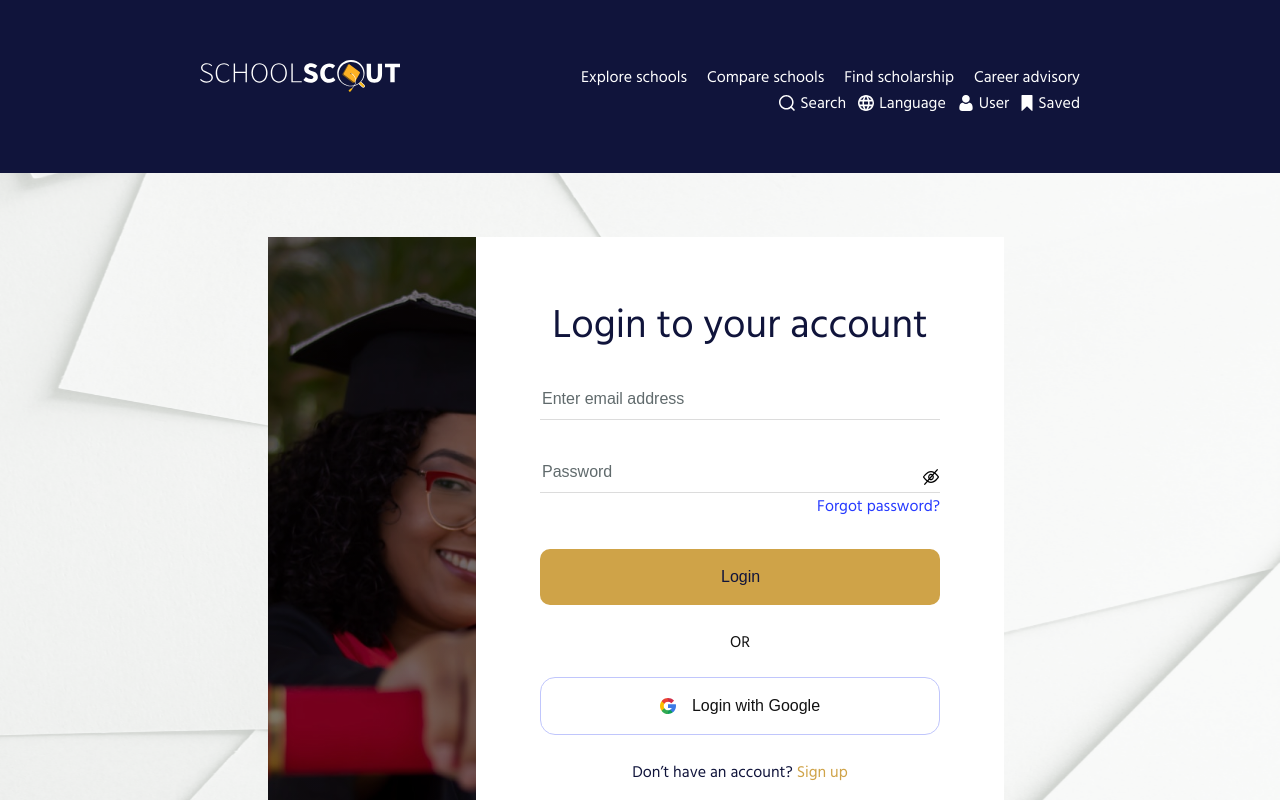
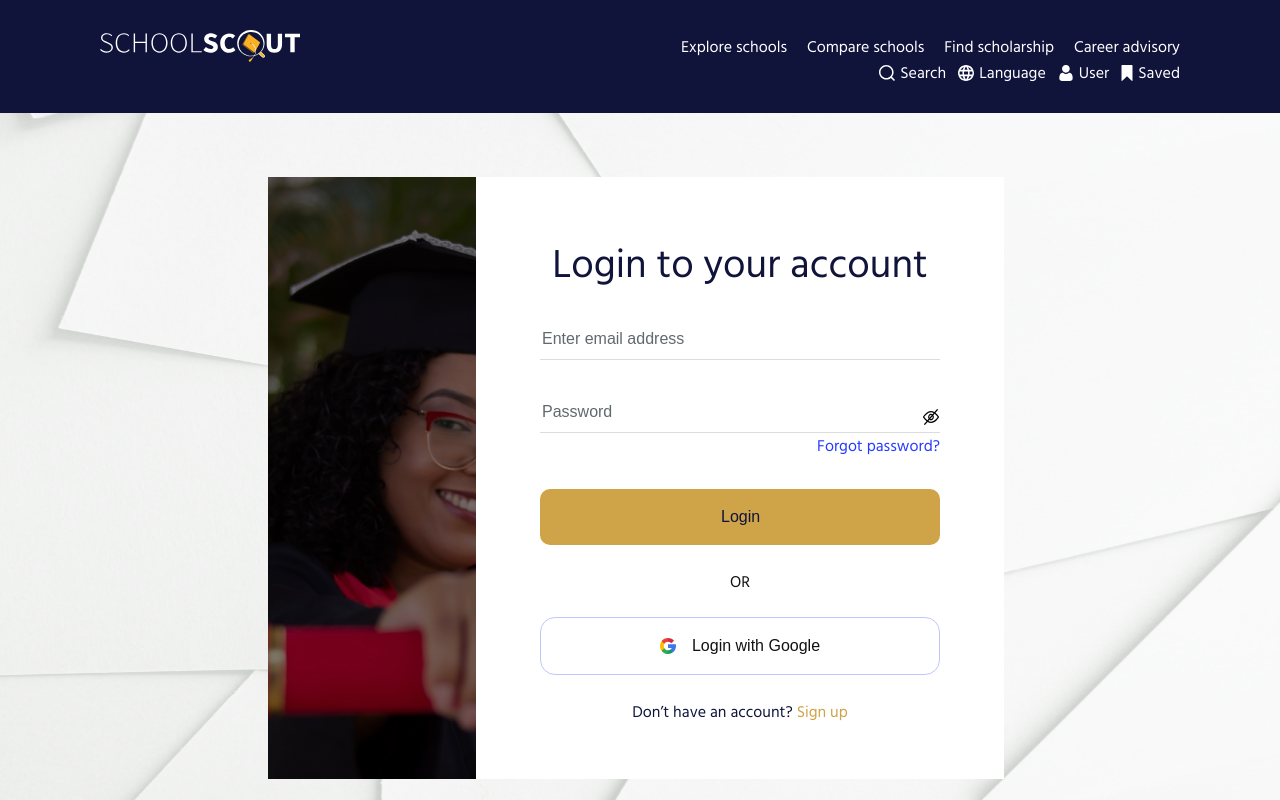
Before and after one commit to CDiala/school-finder, a React (Create React App) app in the folder client/: page / in a window 1280 px wide. Shown: the top 800 px of the page. Built offline with nearby package versions, Linux system fonts and the light colour scheme.

Commit message:
Fixed rendering issue

```diff
--- a/client/src/App.js
+++ b/client/src/App.js
@@ -16,9 +16,7 @@ function App() {
   return (
     <>
       <Router>
-        <div className="header-container">
-          <Header itemsArray={objLinkItems} logo={logo} />
-        </div>
+        <Header itemsArray={objLinkItems} logo={logo} />
         {/* <ArticleCard /> */}
         <Login />
         <Footer itemsArray={objLinkItems} />
```
